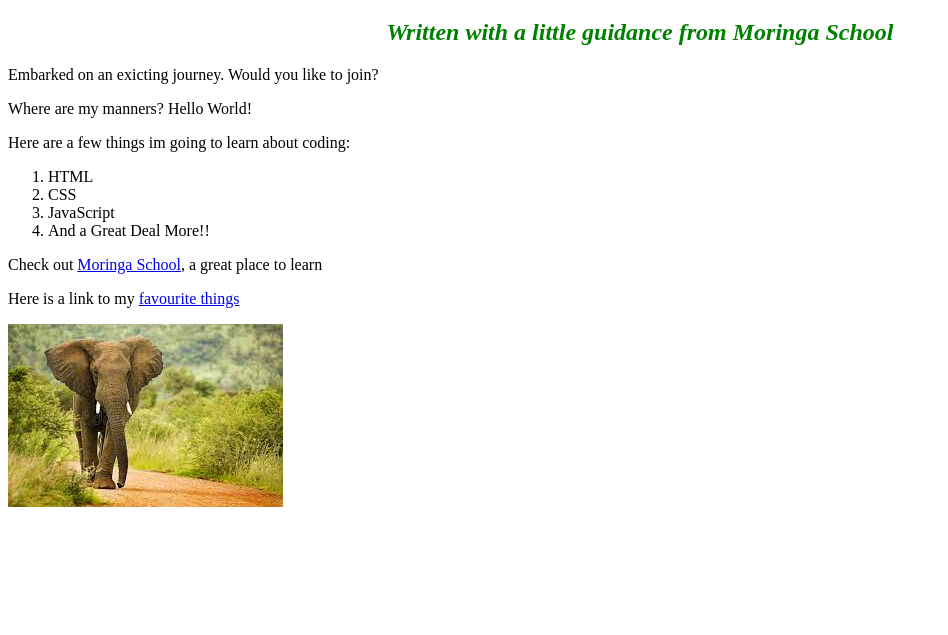
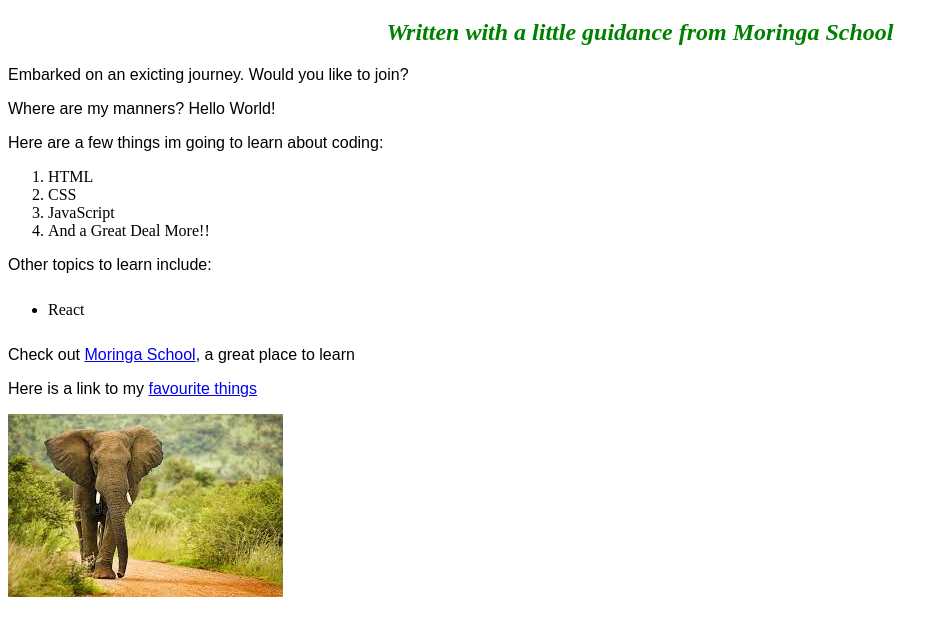
Before and after one commit to vnjuguna/Topics-to-learn, a plain HTML site: page index.html in a window 1280 px wide. Shown: the part 61-696 px from the top of the page, without its empty margins (0-948 px from the left). Drawn offline with Linux system fonts and the light colour scheme.

Commit message:
changed font family and h2 tags to green

```diff
--- a/css/styles.css
+++ b/css/styles.css
@@ -9,3 +9,11 @@ h2
   font-style: italic;
   text-align: center;
 }
+p
+{
+  font-family: sans-serif;
+}
+ul
+{
+  line-height: 40px;
+}
--- a/index.html
+++ b/index.html
@@ -19,6 +19,10 @@
   <li>JavaScript</li>
   <li>And a Great Deal More!!</li>
 </ol>
+<p>Other topics to learn include:</p>
+<ul>
+  <li>React</li>
+</ul>
  <p>Check out <a href="https://moringaschool.com/">Moringa School</a>, a great place to learn</p>
  <p>Here is a link to my <a href="Myfavouritethings.html"> favourite things</a></p>
  <img src="images/elephant.jpg" alt="image of an elephant">
```
